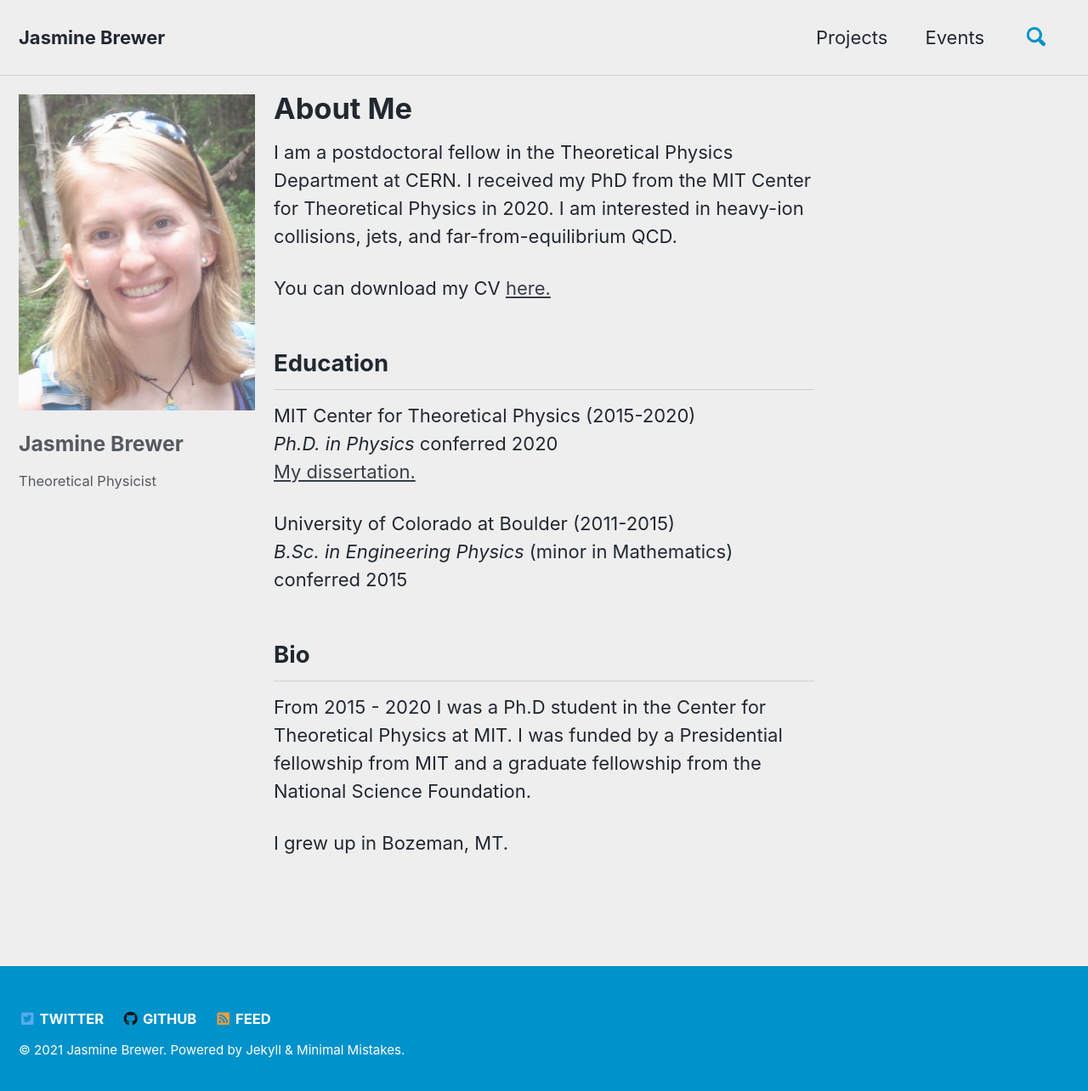
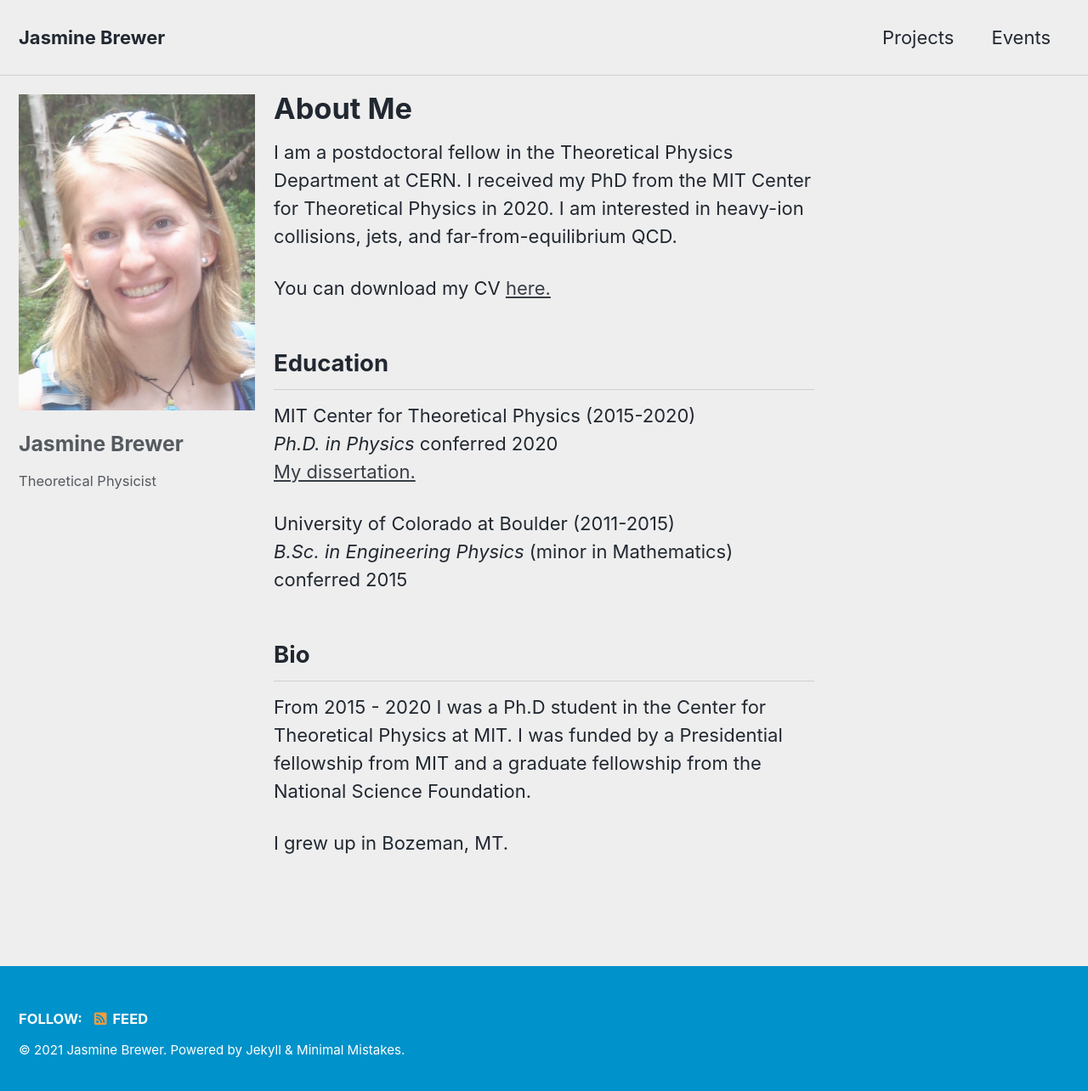
Before and after one commit to jasminebrewer/jasminebrewer.github.io, a Jekyll site: the page built from prev stuff/index_customsidebar.md, in a window 1280 px wide and 1292 px high. Shown: the top 1284 px of the window at 85% size. Built offline with Jekyll 4.4.1, drawn with Linux system fonts in a browser that asks for light colours; cached includes are drawn as plain includes; our own code applies the rules of GitHub Pages for plain Markdown files; the list of posts is cut into pages by our own code; some of the changed lines change nothing that is shown.

Commit message:
added a bunch of stuff to change from remote theme to local

```diff
--- a/_config.yml
+++ b/_config.yml
@@ -1,51 +1,200 @@
 # Welcome to Jekyll!
 #
-# This config file is meant for settings that affect your whole blog, values
-# which you are expected to set up once and rarely edit after that. If you find
-# yourself editing this file very often, consider using Jekyll's data files
-# feature for the data you need to update frequently.
+# This config file is meant for settings that affect your entire site, values
+# which you are expected to set up once and rarely need to edit after that.
+# For technical reasons, this file is *NOT* reloaded automatically when you use
+# `jekyll serve`. If you change this file, please restart the server process.
+
+# Theme Settings
 #
-# For technical reasons, this file is *NOT* reloaded automatically when you use
-# 'bundle exec jekyll serve'. If you change this file, please restart the server process.
+# Review documentation to determine if you should use `theme` or `remote_theme`
+# https://mmistakes.github.io/minimal-mistakes/docs/quick-start-guide/#installing-the-theme
 
-# Site settings
-# These are used to personalize your new site. If you look in the HTML files,
-# you will see them accessed via {{ site.title }}, {{ site.email }}, and so on.
-# You can create any custom variable you would like, and they will be accessible
-# in the templates via {{ site.myvariable }}.
-title: Jasmine Brewer # the website title (if blank, full name will be used instead)
-first_name: Jasmine
-middle_name:
-last_name: Brewer
-email: jasmine.brewer@cern.ch
-description: > # the ">" symbol means to ignore newlines until "footer_text:"
-  Jasmine's homepage.
-url: https://jasminebrewer.github.io # the base hostname & protocol for your site
-baseurl: # the subpath of your site, e.g. /blog/
-last_updated: false # set to true if you want to display last updated in the footer
+# theme                  : "minimal-mistakes-jekyll"
+# remote_theme           : "mmistakes/minimal-mistakes"
+minimal_mistakes_skin    : "air" # "air", "aqua", "contrast", "dark", "dirt", "neon", "mint", "plum", "sunrise"
 
-twitter_username: username
-github_username: username
-search: true
+# Site Settings
+locale                   : "en-US"
+title                    : "Jasmine Brewer"
+title_separator          : "-"
+subtitle                 : # site tagline that appears below site title in masthead
+name                     : "Jasmine Brewer"
+description              : "Jasmine's homepage"
+url                      : # the base hostname & protocol for your site e.g. "https://mmistakes.github.io"
+baseurl                  : # the subpath of your site, e.g. "/blog"
+repository               : # GitHub username/repo-name e.g. "mmistakes/minimal-mistakes"
+teaser                   : # path of fallback teaser image, e.g. "/assets/images/500x300.png"
+logo                     : # path of logo image to display in the masthead, e.g. "/assets/images/88x88.png"
+masthead_title           : # overrides the website title displayed in the masthead, use " " for no title
+# breadcrumbs            : false # true, false (default)
+words_per_minute         : 200
+comments:
+  provider               : # false (default), "disqus", "discourse", "facebook", "staticman", "staticman_v2", "utterances", "custom"
+  disqus:
+    shortname            : # https://help.disqus.com/customer/portal/articles/466208-what-s-a-shortname-
+  discourse:
+    server               : # https://meta.discourse.org/t/embedding-discourse-comments-via-javascript/31963 , e.g.: meta.discourse.org
+  facebook:
+    # https://developers.facebook.com/docs/plugins/comments
+    appid                :
+    num_posts            : # 5 (default)
+    colorscheme          : # "light" (default), "dark"
+  utterances:
+    theme                : # "github-light" (default), "github-dark"
+    issue_term           : # "pathname" (default)
+  staticman:
+    branch               : # "master"
+    endpoint             : # "https://{your Staticman v3 API}/v3/entry/github/"
+reCaptcha:
+  siteKey                :
+  secret                 :
+atom_feed:
+  path                   : # blank (default) uses feed.xml
+  hide                   : # true, false (default)
+search                   : # true, false (default)
+search_full_content      : # true, false (default)
+search_provider          : # lunr (default), algolia, google
+algolia:
+  application_id         : # YOUR_APPLICATION_ID
+  index_name             : # YOUR_INDEX_NAME
+  search_only_api_key    : # YOUR_SEARCH_ONLY_API_KEY
+  powered_by             : # true (default), false
+google:
+  search_engine_id       : # YOUR_SEARCH_ENGINE_ID
+  instant_search         : # false (default), true
+# SEO Related
+google_site_verification :
+bing_site_verification   :
+yandex_site_verification :
+naver_site_verification  :
 
-# Build settings
-markdown: kramdown
-minimal_mistakes_skin    : air
+# Social Sharing
+twitter:
+  username               :
+facebook:
+  username               :
+  app_id                 :
+  publisher              :
+og_image                 : # Open Graph/Twitter default site image
+# For specifying social profiles
+# - https://developers.google.com/structured-data/customize/social-profiles
+social:
+  type                   : # Person or Organization (defaults to Person)
+  name                   : # If the user or organization name differs from the site's name
+  links: # An array of links to social media profiles
+
+# Analytics
+analytics:
+  provider               : false # false (default), "google", "google-universal", "google-gtag", "custom"
+  google:
+    tracking_id          :
+    anonymize_ip         : # true, false (default)
 
 include:
   - _pages
 
-# Exclude from processing.
-# The following items will not be processed, by default. Create a custom list
-# to override the default setting.
-# exclude:
-#   - Gemfile
-#   - Gemfile.lock
-#   - node_modules
-#   - vendor/bundle/
-#   - vendor/cache/
-#   - vendor/gems/
-#   - vendor/ruby/
+
+# Site Author
+author:
+  name             : "Jasmine Brewer"
+  avatar           : "/assets/images/jasmine.jpg"
+  bio              : "CERN Postdoctoral Fellow"
+  location         : "Geneva, Switzerland"
+  email            : jasmine.brewer@cern.ch
+  links:
+    - label: "Email"
+      icon: "fas fa-fw fa-envelope-square"
+      url: "jasmine.brewer@cern.ch"
+    - label: "Inspire"
+      url: "https://inspirehep.net/authors/1501371"
+    - label: "arXiv"
+      url: "https://arxiv.org/search/?query=jasmine+brewer&searchtype=author&abstracts=show&order=-announced_date_first&size=50"
+    - label: "GitHub"
+      url: "https://github.com/jasminebrewer"
+
+
+# Site Footer
+footer:
+  links:
+    - label: "Twitter"
+      icon: "fab fa-fw fa-twitter-square"
+      # url:
+    - label: "GitHub"
+      icon: "fab fa-fw fa-github"
+      # url:
+
+
+# Reading Files
+include:
+  - .htaccess
+  - _pages
+exclude:
+  - "*.sublime-project"
+  - "*.sublime-workspace"
+  - vendor
+  - .asset-cache
+  - .bundle
+  - .jekyll-assets-cache
+  - .sass-cache
+  - assets/js/plugins
+  - assets/js/_main.js
+  - assets/js/vendor
+  - Capfile
+  - CHANGELOG
+  - config
+  - Gemfile
+  - Gruntfile.js
+  - gulpfile.js
+  - LICENSE
+  - log
+  - node_modules
+  - package.json
+  - package-lock.json
+  - Rakefile
+  - README
+  - tmp
+  - /docs # ignore Minimal Mistakes /docs
+  - /test # ignore Minimal Mistakes /test
+keep_files:
+  - .git
+  - .svn
+encoding: "utf-8"
+markdown_ext: "markdown,mkdown,mkdn,mkd,md"
+
+
+# Conversion
+markdown: kramdown
+highlighter: rouge
+lsi: false
+excerpt_separator: "\n\n"
+incremental: false
+
+
+# Markdown Processing
+kramdown:
+  input: GFM
+  hard_wrap: false
+  auto_ids: true
+  footnote_nr: 1
+  entity_output: as_char
+  toc_levels: 1..6
+  smart_quotes: lsquo,rsquo,ldquo,rdquo
+  enable_coderay: false
+
+
+# Sass/SCSS
+sass:
+  sass_dir: _sass
+  style: compressed # https://sass-lang.com/documentation/file.SASS_REFERENCE.html#output_style
+
+
+# Outputting
+permalink: /:categories/:title/
+paginate: 5 # amount of posts to show
+paginate_path: /page:num/
+timezone: # https://en.wikipedia.org/wiki/List_of_tz_database_time_zones
+
 
 # Plugins (previously gems:)
 plugins:
@@ -53,41 +202,64 @@
   - jekyll-sitemap
   - jekyll-gist
   - jekyll-feed
-  - jemoji
   - jekyll-include-cache
 
-author:
-  name   : "Jasmine Brewer"
-  avatar : "/assets/images/jasmine.jpg"
-  bio    : "CERN Postdoctoral Fellow"
-  location: "Geneva, Switzerland"
-  links:
-    - label: "Inspire"
-      url: "https://inspirehep.net/authors/1501371"
-    - label: "arXiv"
-      url: "https://arxiv.org/search/?query=jasmine+brewer&searchtype=author&abstracts=show&order=-announced_date_first&size=50"
-    - label: "GitHub"
-      url: "https://github.com/jasminebrewer"
+# mimic GitHub Pages with --safe
+whitelist:
+  - jekyll-paginate
+  - jekyll-sitemap
+  - jekyll-gist
+  - jekyll-feed
+  - jekyll-include-cache
 
-footer:
-  links:
-    - label: "Twitter"
-      icon: "fab fa-fw fa-twitter-square"
-      url: "https://twitter.com/"
-    - label: "GitHub"
-      icon: "fab fa-fw fa-github"
-      url: "https://github.com/"
 
-sidebar:
-  - title: "Title"
-    image: /assets/images/jasmine.jpg
-    text: "Some text here."
+# Archives
+#  Type
+#  - GitHub Pages compatible archive pages built with Liquid ~> type: liquid (default)
+#  - Jekyll Archives plugin archive pages ~> type: jekyll-archives
+#  Path (examples)
+#  - Archive page should exist at path when using Liquid method or you can
+#    expect broken links (especially with breadcrumbs enabled)
+#  - <base_path>/tags/my-awesome-tag/index.html ~> path: /tags/
+#  - <base_path>/categories/my-awesome-category/index.html ~> path: /categories/
+#  - <base_path>/my-awesome-category/index.html ~> path: /
+category_archive:
+  type: liquid
+  path: /categories/
+tag_archive:
+  type: liquid
+  path: /tags/
+# https://github.com/jekyll/jekyll-archives
+# jekyll-archives:
+#   enabled:
+#     - categories
+#     - tags
+#   layouts:
+#     category: archive-taxonomy
+#     tag: archive-taxonomy
+#   permalinks:
+#     category: /categories/:name/
+#     tag: /tags/:name/
 
+
+# HTML Compression
+# - https://jch.penibelst.de/
+compress_html:
+  clippings: all
+  ignore:
+    envs: development
+
+
+# Defaults
 defaults:
-  # _pages
+  # _posts
   - scope:
-      path: "_pages"
-      type: pages
+      path: ""
+      type: posts
     values:
       layout: single
       author_profile: true
+      read_time: true
+      comments: # true
+      share: true
+      related: true
```
